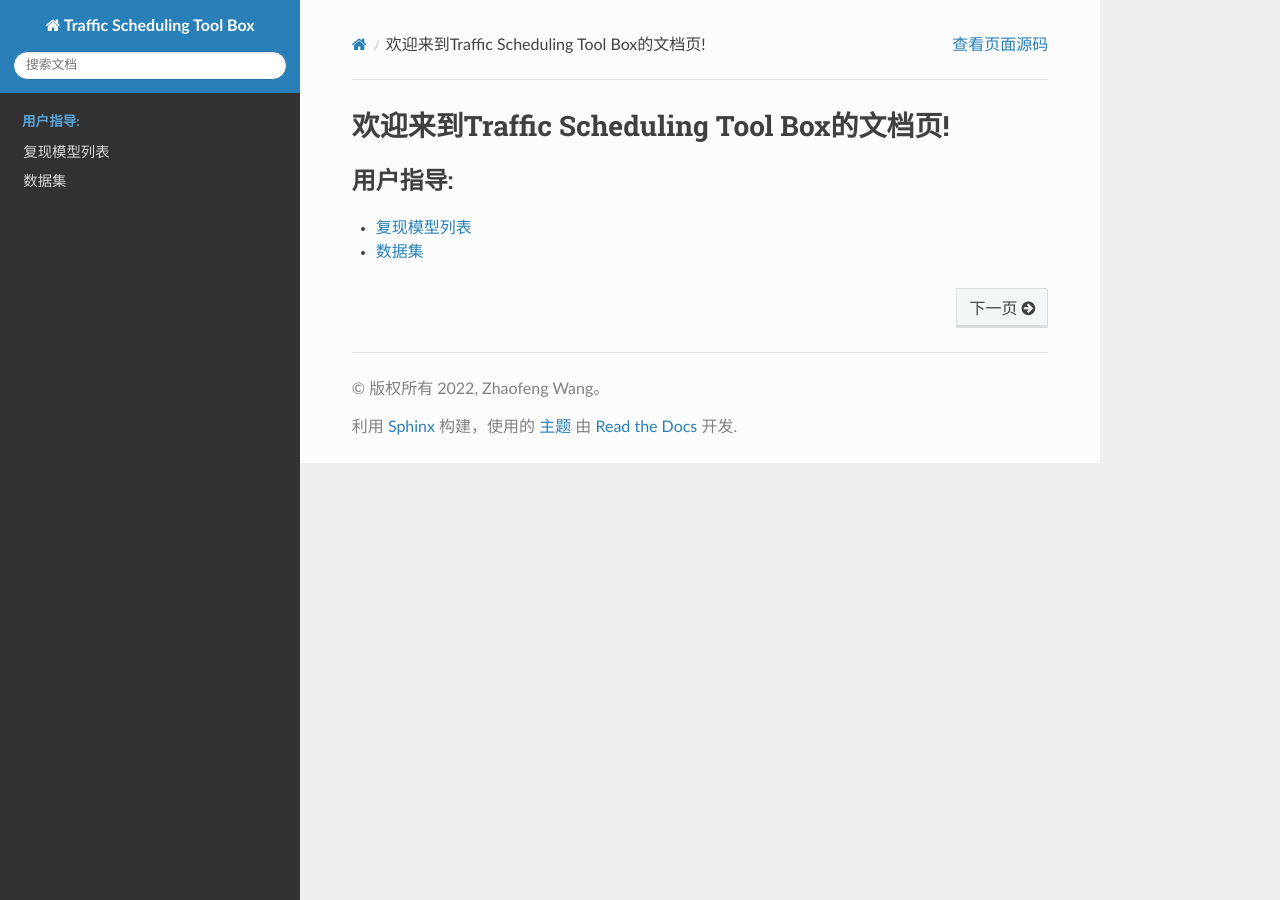
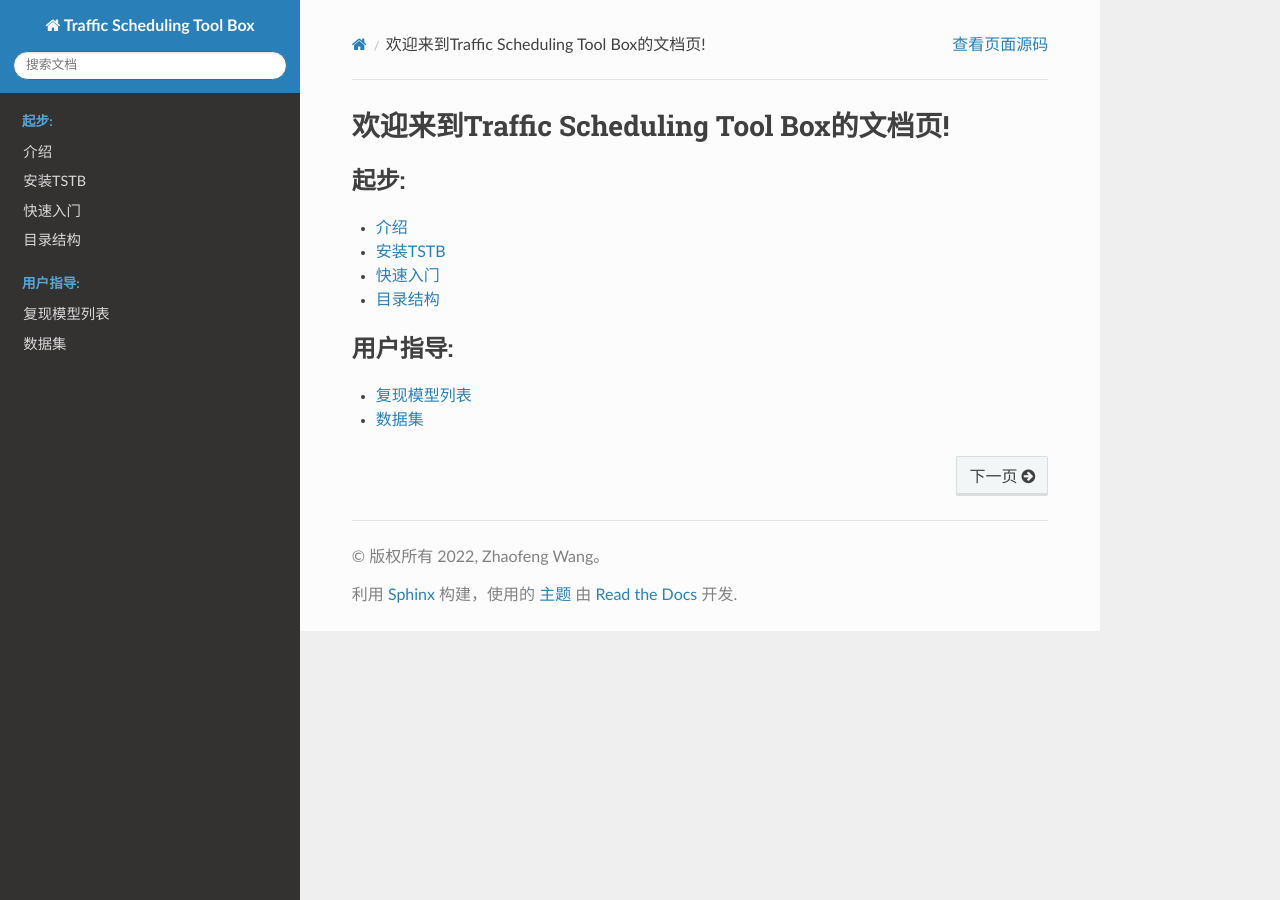
Before and after one commit to MFeng1221/TSTB_Docs_zh_CN, a Sphinx documentation site: the page built from source/index.rst, in a window 1280 px wide. Built offline with Sphinx 7.4.7 and the Read the Docs theme 2.0.0, drawn with Linux system fonts in a browser that asks for light colours.

```diff
--- a/source/index.rst
+++ b/source/index.rst
@@ -6,6 +6,16 @@
 欢迎来到Traffic Scheduling Tool Box的文档页!
 =======================================================
 
+
+.. toctree::
+   :maxdepth: 1
+   :caption: 起步:
+
+   起步/介绍
+   起步/安装TSTB
+   起步/快速入门
+   起步/目录结构
+
 .. toctree::
    :maxdepth: 1
    :caption: 用户指导:
--- /dev/null
+++ b/source/起步/安装TSTB.md
@@ -0,0 +1,3 @@
+# 安装TSTB
+
+介绍如何安装TSTB
--- /dev/null
+++ b/source/起步/快速入门.md
@@ -0,0 +1,3 @@
+# 快速入门
+
+## 介绍如何快速使用TSTB
--- /dev/null
+++ b/source/起步/目录结构.md
@@ -0,0 +1,3 @@
+# 目录结构
+
+## 介绍代码目录结构
```
Also changed, not shown: source/用户指导/复现模型列表.md (+1 -1 lines), source/起步/介绍.md (added, +34 -0 lines).
